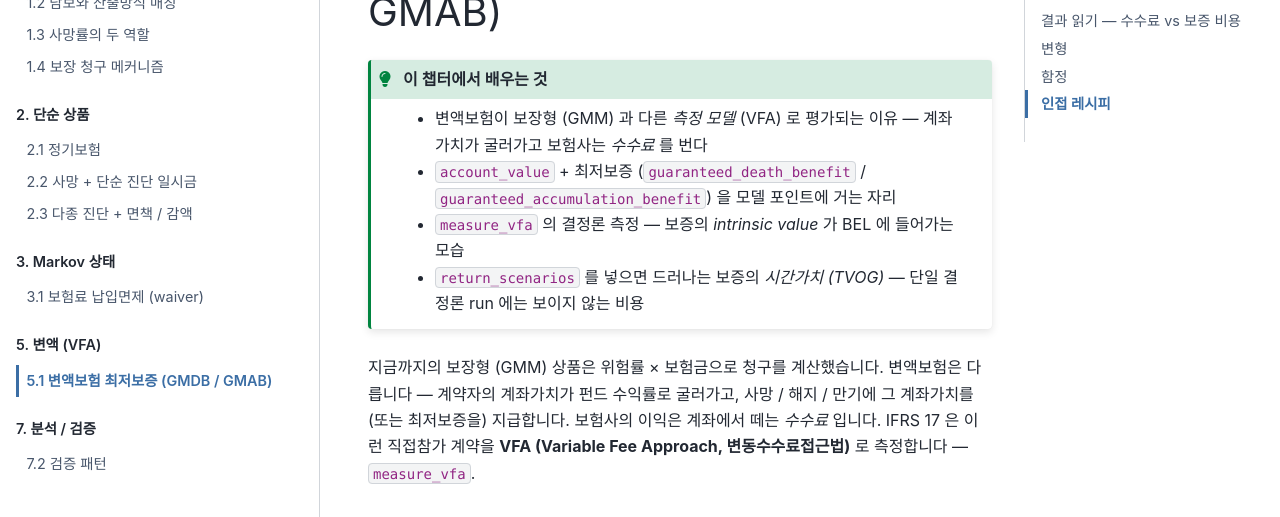
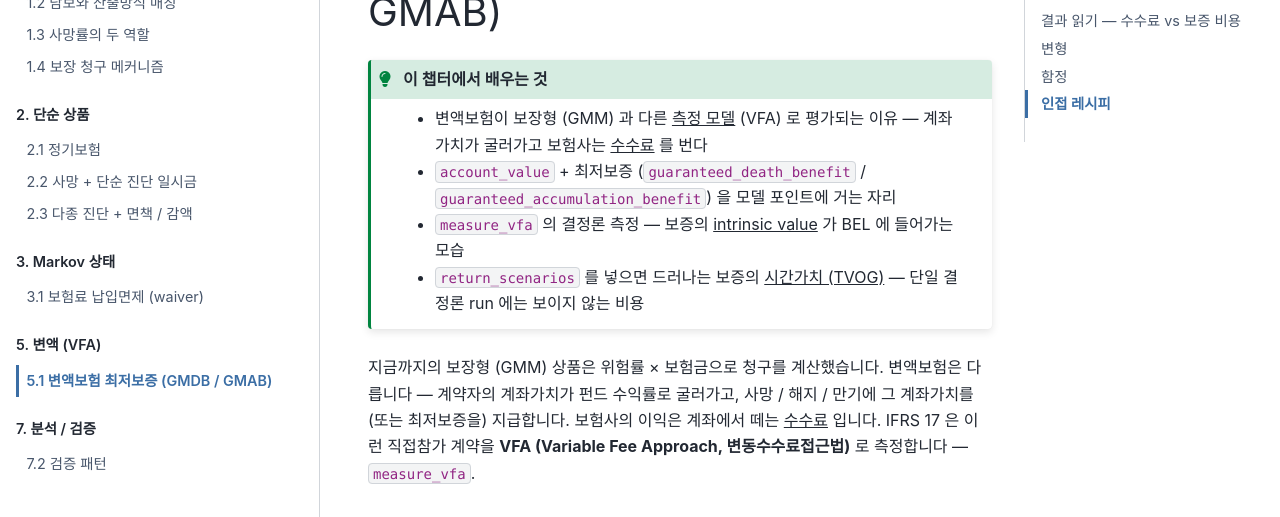
Before and after one commit to seokhoonj/fastcashflow, a Sphinx documentation site: the page built from docs/cookbook/variable/gmdb-gmab.md, in a window 1280 px wide. Shown: the part 204-721 px from the top of the page. Built offline with Sphinx 7.4.7 and the PyData theme 0.15.4, drawn with Linux system fonts in a browser that asks for light colours.

Commit message:
docs: use underline instead of italic for emphasis in the VFA chapter
Korean text reads poorly in italic, so emphasis uses <u>...</u> (passes
through MyST to HTML) rather than *italic*.

````diff
--- a/docs/cookbook/variable/gmdb-gmab.md
+++ b/docs/cookbook/variable/gmdb-gmab.md
@@ -3,19 +3,19 @@
 ```{admonition} 이 챕터에서 배우는 것
 :class: tip
 
-- 변액보험이 보장형 (GMM) 과 다른 *측정 모델* (VFA) 로 평가되는 이유 —
-  계좌가치가 굴러가고 보험사는 *수수료* 를 번다
+- 변액보험이 보장형 (GMM) 과 다른 <u>측정 모델</u> (VFA) 로 평가되는 이유 —
+  계좌가치가 굴러가고 보험사는 <u>수수료</u> 를 번다
 - `account_value` + 최저보증 (`guaranteed_death_benefit` /
   `guaranteed_accumulation_benefit`) 을 모델 포인트에 거는 자리
-- `measure_vfa` 의 결정론 측정 — 보증의 *intrinsic value* 가 BEL 에 들어가는 모습
-- `return_scenarios` 를 넣으면 드러나는 보증의 *시간가치 (TVOG)* — 단일
+- `measure_vfa` 의 결정론 측정 — 보증의 <u>intrinsic value</u> 가 BEL 에 들어가는 모습
+- `return_scenarios` 를 넣으면 드러나는 보증의 <u>시간가치 (TVOG)</u> — 단일
   결정론 run 에는 보이지 않는 비용
 ```
 
 지금까지의 보장형 (GMM) 상품은 위험률 × 보험금으로 청구를 계산했습니다.
 변액보험은 다릅니다 — 계약자의 계좌가치가 펀드 수익률로 굴러가고, 사망 /
 해지 / 만기에 그 계좌가치를 (또는 최저보증을) 지급합니다. 보험사의 이익은
-계좌에서 떼는 *수수료* 입니다. IFRS 17 은 이런 직접참가 계약을 **VFA
+계좌에서 떼는 <u>수수료</u> 입니다. IFRS 17 은 이런 직접참가 계약을 **VFA
 (Variable Fee Approach, 변동수수료접근법)** 로 측정합니다 — `measure_vfa`.
 
 ## 상품 소개 — 변액보험과 최저보증
@@ -30,9 +30,9 @@
 - **GMAB** (Guaranteed Minimum Accumulation Benefit, 최저적립보증) — 만기
   생존 시 `max(계좌가치, 보증액)` 지급.
 
-보증액을 넘는 *초과분* (`보증액 - 계좌가치`, 양수일 때) 이 보험사가 부담하는
+보증액을 넘는 <u>초과분</u> (`보증액 - 계좌가치`, 양수일 때) 이 보험사가 부담하는
 보증 비용입니다. 계좌가 보증을 웃돌면 초과분은 0 — 보증은 계좌가치에 대한
-**풋옵션** 처럼 *하락에만* 비용이 발생합니다.
+**풋옵션** 처럼 <u>하락에만</u> 비용이 발생합니다.
 
 ## 모델링 매핑 — VFA
 
@@ -135,7 +135,7 @@ CSM  =     14,176,164
 **결정론 run 은 보증의 intrinsic value (중앙 시나리오에서의 비용) 만 봅니다.**
 6% 성장 가정이면 계좌가 빠르게 보증액 (102% / 105%) 을 넘어 floor 가 거의
 안 물립니다 — 그래서 intrinsic 은 작습니다 (수수료 17.83M 와 CSM 17.61M 의
-차이 ≈ 0.22M 뿐). 단일 결정론 run 만 보면 "보증이 거의 공짜" 라는 *틀린*
+차이 ≈ 0.22M 뿐). 단일 결정론 run 만 보면 "보증이 거의 공짜" 라는 <u>틀린</u>
 결론에 이릅니다.
 
 **시나리오를 넣으면 보증의 진짜 비용 — 시간가치 (TVOG) 가 드러납니다.**
@@ -147,7 +147,7 @@ CSM  =     14,176,164
 :class: note
 
 `return_scenarios` 는 당신의 ESG (Economic Scenario Generator, 경제 시나리오
-생성기) 산출물입니다. fastcashflow 는 시나리오를 *생성* 하지 않고, 받아 보증
+생성기) 산출물입니다. fastcashflow 는 시나리오를 <u>생성</u> 하지 않고, 받아 보증
 비용을 평가합니다. 한 변수 (여기선 펀드 월수익률) 의 `(n_scenarios, n_time)`
 배열로 건네면 됩니다 — 열 수는 투영 개월수와 같아야 합니다.
 ```
@@ -155,9 +155,9 @@ CSM  =     14,176,164
 ```{admonition} TVOG 의 부호는 보장되지 않음
 :class: warning
 
-VFA 는 위험중립 measure 가 아니라 *기초자산 수익률* 로 할인합니다. 그래서
+VFA 는 위험중립 measure 가 아니라 <u>기초자산 수익률</u> 로 할인합니다. 그래서
 floor 의 시간가치는 부호가 고정이 아닙니다 — 깊은 in-the-money 보증은
-변동성이 오히려 일부 시나리오를 floor 위로 끌어올려 비용을 *낮춰* 시간가치가
+변동성이 오히려 일부 시나리오를 floor 위로 끌어올려 비용을 <u>낮춰</u> 시간가치가
 음수일 수도 있습니다. 위험중립 풋옵션의 "시간가치 >= 0" 직관이 여기선 그대로
 통하지 않습니다.
 ```
@@ -205,7 +205,7 @@ stochastic 을 거는 건 미래 확장입니다. **GMDB / GMAB 보증액 자체
 
 중앙 성장 가정에선 floor 가 거의 안 물려 intrinsic 이 작게 나옵니다. 보증의
 진짜 비용 (시간가치) 은 `return_scenarios` 를 넣어야 드러납니다 — 단일
-결정론 run 에는 *원리상* 보이지 않습니다.
+결정론 run 에는 <u>원리상</u> 보이지 않습니다.
 
 ### 함정 3 — 보증액 기본 0
 
````
